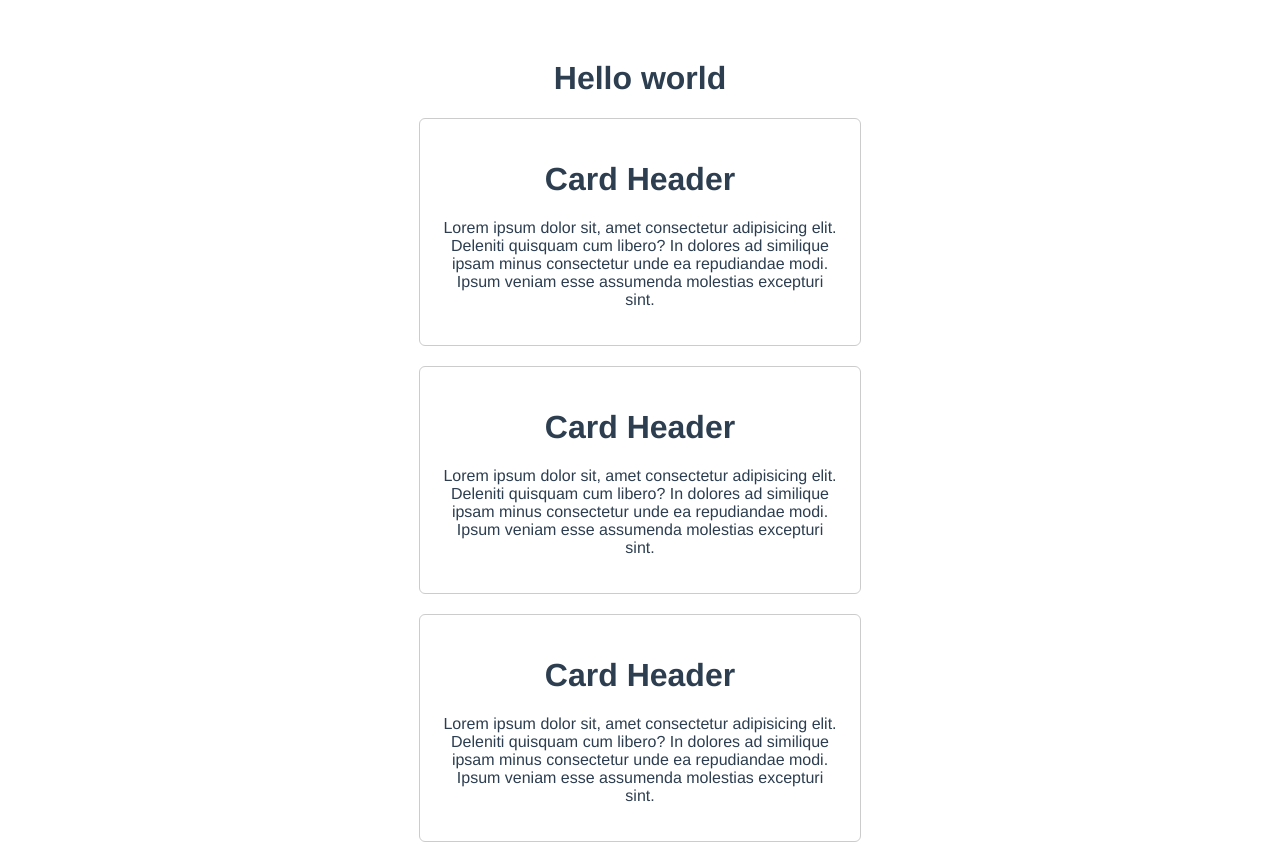
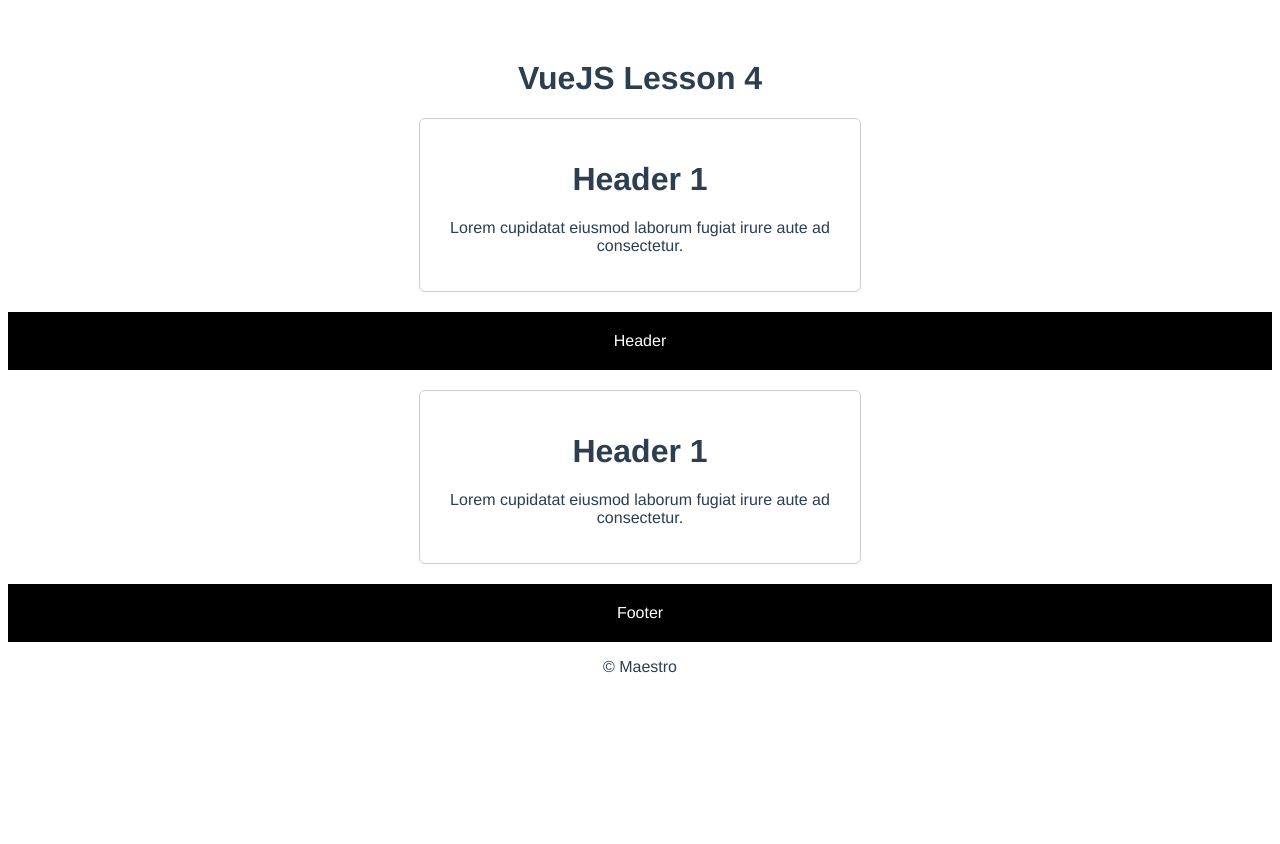
Before and after one commit to Maestroharyor/VueJS-3-Tutorial-Playlist, a Vue app: page / in a window 1280 px wide. Shown: the top 844 px of the page. After the commit the page ends 800 px from the top, so only its background shows below. Built offline with nearby package versions, Linux system fonts and the light colour scheme.

Commit message:
Lesson 4

```diff
--- a/src/App.vue
+++ b/src/App.vue
@@ -1,23 +1,46 @@
 <template lang="html">
-  <HelloWorldComponent />
-  <CardComponent />
-  <CardComponent />
-  <CardComponent />
-  <CardComponent />
-  <CardComponent />
-  <CardComponent />
+  <HelloWorldComponent :title="title" />
+  <CardComponent title="Header 1"
+    description="Lorem cupidatat eiusmod laborum fugiat irure aute ad consectetur." />
+  <!-- <CardComponent title="Header 2"
+    description="Adipisicing quis officia Lorem culpa culpa cillum laborum proident occaecat veniam anim." />
+  <CardComponent title="Header 3"
+    description="Lorem excepteur ullamco est culpa mollit aliqua sit irure aute cupidatat elit ea sunt officia." />
+  <CardComponent title="Header 4"
+    description="Consectetur deserunt dolore eiusmod reprehenderit amet minim reprehenderit aute." />
+  <CardComponent title="Header 5"
+    description="Do incididunt elit laborum excepteur." />
+  <CardComponent title="New Header 1"
+    description="Est consectetur mollit deserunt ad." /> -->
+  <LayoutComponentVue>
+
+    <CardComponent title="Header 1"
+      description="Lorem cupidatat eiusmod laborum fugiat irure aute ad consectetur." />
+    <template v-slot:afterFooter>
+      <p>&copy; Maestro</p>
+    </template>
+
+  </LayoutComponentVue>
+
 </template>
 
 <script lang="js">
 import HelloWorldComponent from './components/HelloWorldComponent.vue';
 import CardComponent from './components/CardComponent.vue';
+import LayoutComponentVue from './components/LayoutComponent.vue';
 
 
 export default {
   name: 'App',
   components: {
     HelloWorldComponent,
-    CardComponent
+    CardComponent,
+    LayoutComponentVue
+  },
+  data() {
+    return {
+      title: "VueJS Lesson 4"
+    }
   }
 }
 </script>
--- a/src/components/CardComponent.vue
+++ b/src/components/CardComponent.vue
@@ -1,18 +1,17 @@
 <template lang="html">
     <div class="card">
         <div class="card-heard">
-            <h1>Card Header</h1>
+            <h1>{{ title }}</h1>
         </div>
         <div>
-            <p>Lorem ipsum dolor sit, amet consectetur adipisicing elit. Deleniti quisquam cum libero? In dolores ad
-                similique ipsam minus consectetur unde ea repudiandae modi. Ipsum veniam esse assumenda molestias
-                excepturi sint.</p>
+            <p>{{ description }}</p>
         </div>
     </div>
 </template>
+
 <script>
 export default {
-
+    props: ["title", "description"]
 }
 </script>
 <style lang="css">
--- a/src/components/HelloWorldComponent.vue
+++ b/src/components/HelloWorldComponent.vue
@@ -1,11 +1,12 @@
-<template lang="">
+<template lang="html">
     <div>
-        <h1>Hello world</h1>
+        <h1>{{ title }}</h1>
     </div>
 </template>
 <script>
 export default {
-    name: "HelloworldcomponentC"
+    name: "HelloworldcomponentC",
+    props: ["title"]
 }
 </script>
 <style lang="">
--- /dev/null
+++ b/src/components/LayoutComponent.vue
@@ -0,0 +1,22 @@
+<template lang="html">
+    <div>
+        <p class="header">Header</p>
+        <slot>No component added</slot>
+        <p class="footer">Footer</p>
+        <slot name="afterFooter"></slot>
+    </div>
+</template>
+
+<script lang="js">
+export default {
+    name: "LayoutComponentVue"
+}
+</script>
+<style lang="css">
+.header,
+.footer {
+    background-color: black;
+    color: white;
+    padding: 20px;
+}
+</style>
```
